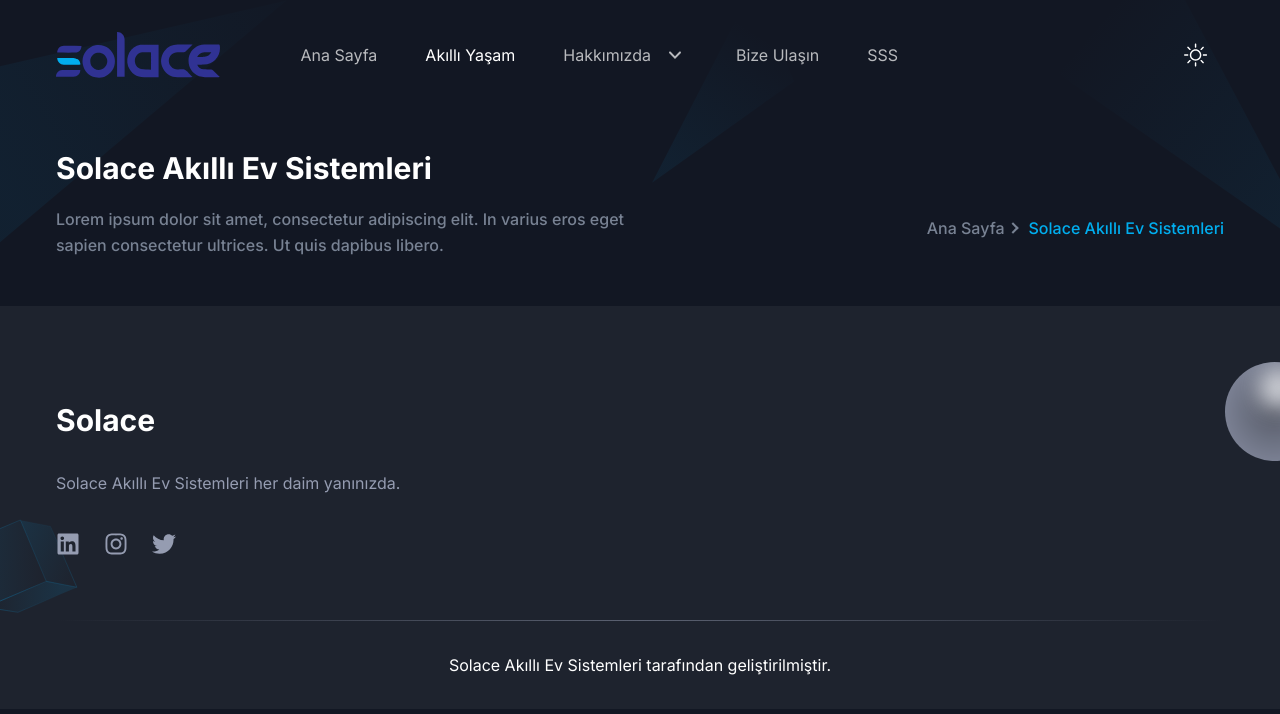
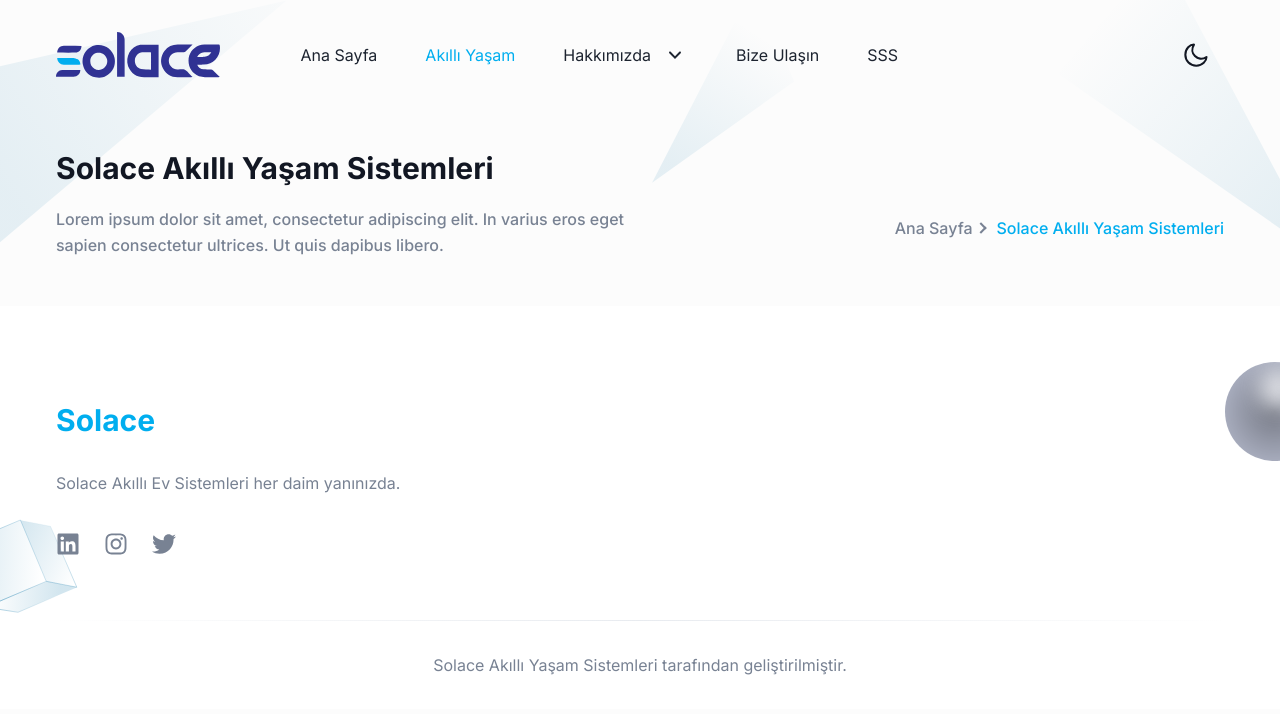
Before and after one commit to koltukutsu/solace-landing-page, a Next.js app: page /smart-life in a window 1280 px wide. Shown: the top 714 px of the page. Built offline with nearby package versions, Linux system fonts and the light colour scheme.

Commit message:
Update: updated the theme

```diff
--- a/app/contact/page.tsx
+++ b/app/contact/page.tsx
@@ -14,7 +14,7 @@
     <>
       <Breadcrumb
         pageName="Bize Ulaşın"
-        description="Solace Akıllı Ev Sistemlerini Vizyon ve Misyonu."
+        description="Solace Akıllı Yaşam Sistemlerini Vizyon ve Misyonu."
       />
       <SocialMediaAccounts/>
       <Contact />
--- a/app/layout.tsx
+++ b/app/layout.tsx
@@ -20,7 +20,7 @@
   children: React.ReactNode;
 }) {
   return (
-    <html suppressHydrationWarning lang="en">
+    <html suppressHydrationWarning lang="tr">
       {/*
         <head /> will contain the components returned by the nearest parent
         head.js. Find out more at https://beta.nextjs.org/docs/api-reference/file-conventions/head
--- a/app/providers.tsx
+++ b/app/providers.tsx
@@ -4,7 +4,7 @@
 
 export function Providers({ children }: { children: React.ReactNode }) {
   return (
-    <ThemeProvider attribute="class" enableSystem={false} defaultTheme="dark">
+    <ThemeProvider attribute="class" enableSystem={false} defaultTheme="light">
       {children}
     </ThemeProvider>
   );
--- a/app/smart-life/page.tsx
+++ b/app/smart-life/page.tsx
@@ -4,7 +4,7 @@
 
     return <>
     <Breadcrumb
-      pageName="Solace Akıllı Ev Sistemleri"
+      pageName="Solace Akıllı Yaşam Sistemleri"
       description="Lorem ipsum dolor sit amet, consectetur adipiscing elit. In varius eros eget sapien consectetur ultrices. Ut quis dapibus libero."
     />
     </>;
--- a/components/Footer/index.tsx
+++ b/components/Footer/index.tsx
@@ -192,7 +192,7 @@
           <div className="h-px w-full bg-gradient-to-r from-transparent via-[#D2D8E183] to-transparent dark:via-[#959CB183]"></div>
           <div className="py-8">
             <p className="text-center text-base text-body-color dark:text-white">
-              Solace Akıllı Ev Sistemleri{" "}
+              Solace Akıllı Yaşam Sistemleri{" "}
               <a href="https://nextjstemplates.com" rel="nofollow noopener">
                 tarafından geliştirilmiştir.
               </a>
```
